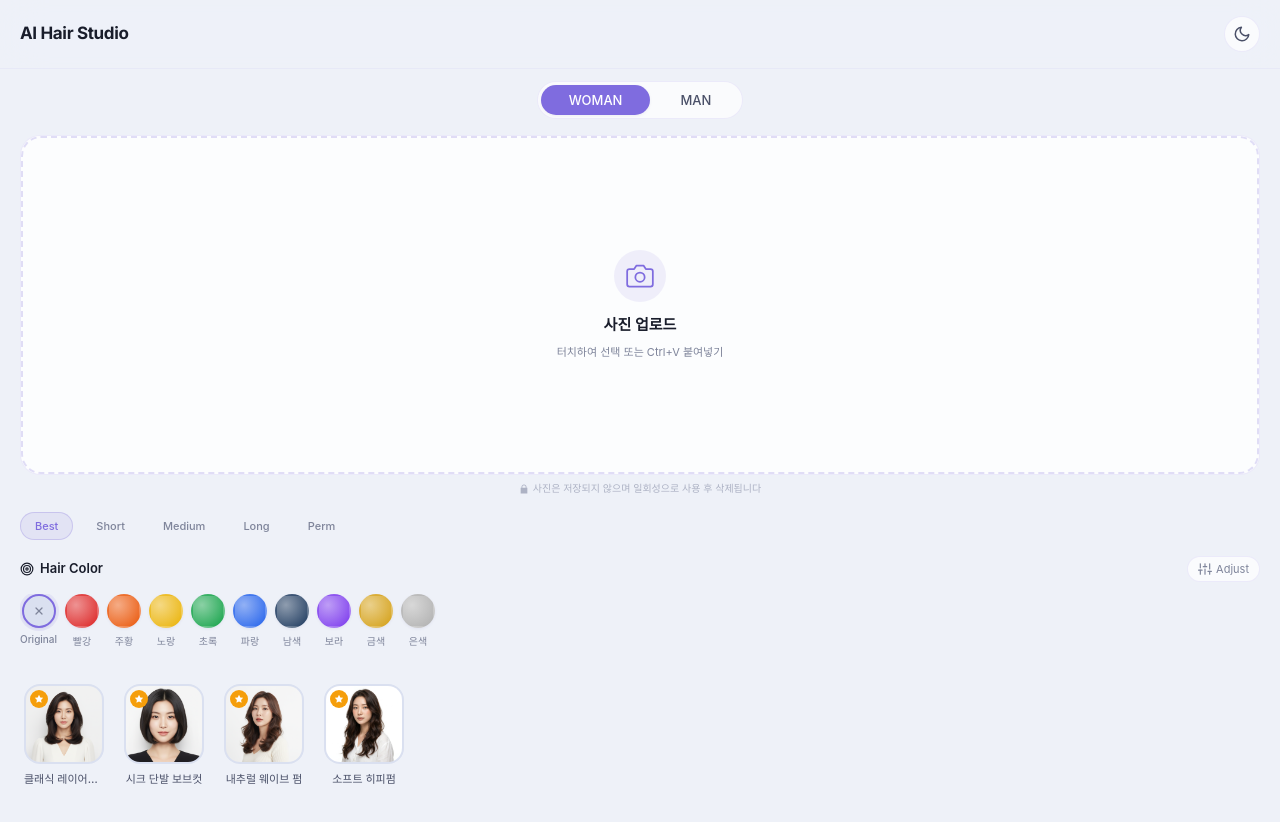
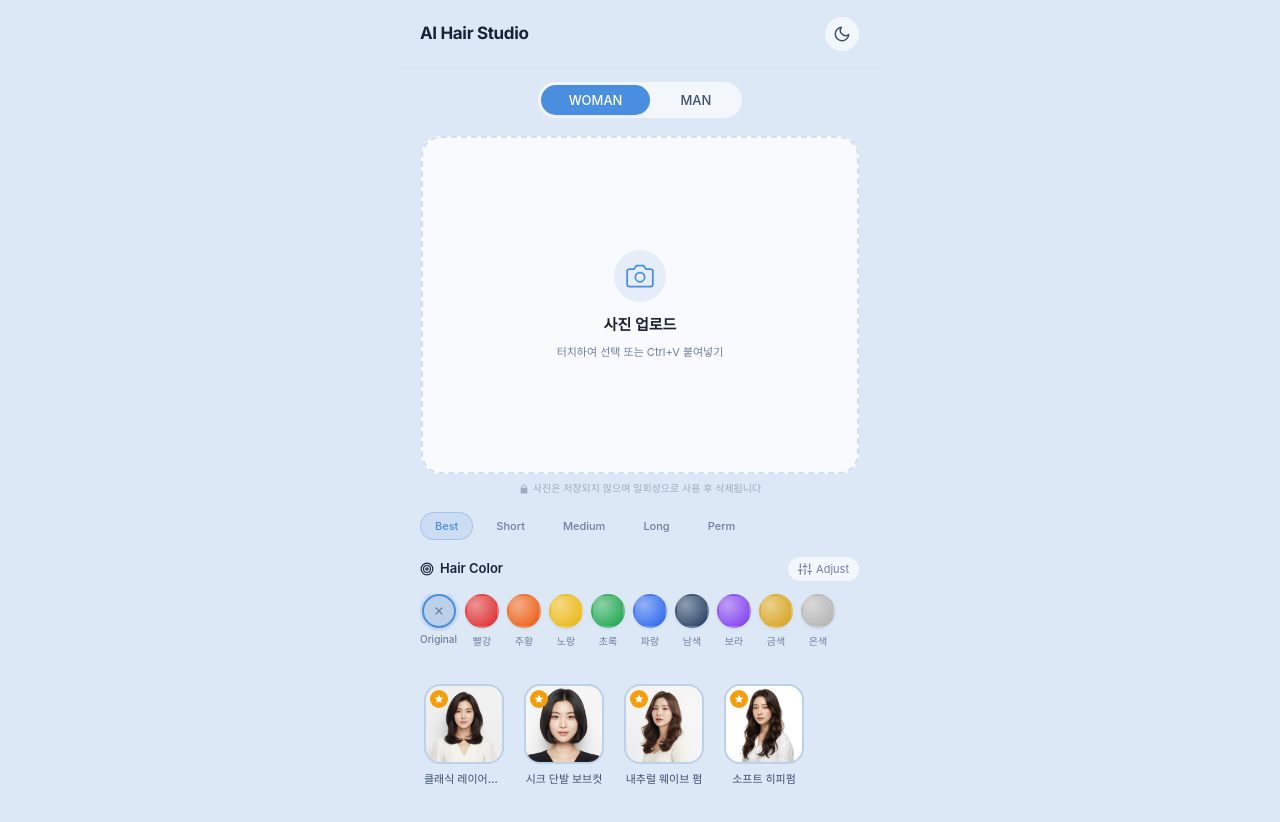
Before and after one commit to ldg001108-prog/hair-salon-app, a Next.js app: page /salon/1 in a window 1280 px wide. Shown: the top 822 px of the page. Built offline with nearby package versions, Linux system fonts and the light colour scheme; a web font is replaced by a local one.

Commit message:
style: 하늘색 배경 톤 강화, 히어로 이미지 사각형 변경, body 중앙 정렬, 스플래시 모델 교체

```diff
--- a/src/app/globals.css
+++ b/src/app/globals.css
@@ -8,30 +8,30 @@
 @import url('https://cdn.jsdelivr.net/gh/orioncactus/pretendard@v1.3.9/dist/web/variable/pretendardvariable-dynamic-subset.min.css');
 @import url('https://fonts.googleapis.com/css2?family=Inter:wght@300;400;500;600;700&display=swap');
 
-/* ── 라이트 테마 (기본) — 소프트 블루-라벤더 ── */
+/* ── 라이트 테마 (기본) — 소프트 스카이블루 ── */
 :root,
 [data-theme="light"] {
-    /* 배경 — 블루-라벤더 파스텔 */
-    --bg-primary: #eef1f8;
-    --bg-secondary: #e4e9f4;
-    --bg-tertiary: #dae0f0;
-    --bg-card: rgba(255, 255, 255, 0.72);
-    --bg-card-hover: rgba(255, 255, 255, 0.88);
-    --bg-glass: rgba(255, 255, 255, 0.52);
-    --bg-glass-strong: rgba(255, 255, 255, 0.72);
+    /* 배경 — 하늘색 파스텔 */
+    --bg-primary: #dce8f5;
+    --bg-secondary: #cddcf0;
+    --bg-tertiary: #bdd0ea;
+    --bg-card: rgba(255, 255, 255, 0.65);
+    --bg-card-hover: rgba(255, 255, 255, 0.82);
+    --bg-glass: rgba(255, 255, 255, 0.45);
+    --bg-glass-strong: rgba(255, 255, 255, 0.65);
 
     /* 텍스트 */
-    --text-primary: #191d2b;
-    --text-secondary: #4a5068;
-    --text-tertiary: #7e849a;
-    --text-muted: #adb2c4;
+    --text-primary: #1a2236;
+    --text-secondary: #3d4f6f;
+    --text-tertiary: #6e7fa0;
+    --text-muted: #9dabc4;
 
-    /* 액센트 — 블루-바이올렛 */
-    --accent: #7c6dd8;
-    --accent-light: #9d90e8;
-    --accent-dim: rgba(124, 109, 216, 0.10);
-    --accent-glow: rgba(124, 109, 216, 0.18);
-    --accent-gradient: linear-gradient(135deg, #9d90e8 0%, #7c6dd8 50%, #6558c0 100%);
+    /* 액센트 — 스카이블루 */
+    --accent: #5b8dd9;
+    --accent-light: #7da8e8;
+    --accent-dim: rgba(91, 141, 217, 0.12);
+    --accent-glow: rgba(91, 141, 217, 0.20);
+    --accent-gradient: linear-gradient(135deg, #7da8e8 0%, #5b8dd9 50%, #4a78c4 100%);
 
     /* 상태 */
     --success: #10b981;
@@ -39,29 +39,29 @@
     --danger: #ef4444;
 
     /* 테두리 */
-    --border: rgba(124, 109, 216, 0.12);
-    --border-light: rgba(124, 109, 216, 0.06);
-    --border-accent: rgba(124, 109, 216, 0.25);
+    --border: rgba(91, 141, 217, 0.15);
+    --border-light: rgba(91, 141, 217, 0.08);
+    --border-accent: rgba(91, 141, 217, 0.30);
 
     /* 그림자 */
-    --shadow-sm: 0 1px 3px rgba(80, 70, 140, 0.08);
-    --shadow-md: 0 4px 12px rgba(80, 70, 140, 0.10);
-    --shadow-lg: 0 8px 30px rgba(80, 70, 140, 0.12);
-    --shadow-glow: 0 0 20px rgba(124, 109, 216, 0.15);
-    --shadow-glow-strong: 0 0 40px rgba(124, 109, 216, 0.25);
+    --shadow-sm: 0 1px 3px rgba(50, 80, 140, 0.10);
+    --shadow-md: 0 4px 12px rgba(50, 80, 140, 0.12);
+    --shadow-lg: 0 8px 30px rgba(50, 80, 140, 0.14);
+    --shadow-glow: 0 0 20px rgba(91, 141, 217, 0.18);
+    --shadow-glow-strong: 0 0 40px rgba(91, 141, 217, 0.28);
 
     /* 특수 */
-    --overlay-bg: rgba(238, 241, 248, 0.92);
-    --header-bg: rgba(238, 241, 248, 0.85);
-    --input-bg: rgba(255, 255, 255, 0.65);
-    --upload-border: rgba(124, 109, 216, 0.22);
-    --upload-bg: rgba(255, 255, 255, 0.45);
+    --overlay-bg: rgba(220, 232, 245, 0.92);
+    --header-bg: rgba(220, 232, 245, 0.85);
+    --input-bg: rgba(255, 255, 255, 0.55);
+    --upload-border: rgba(91, 141, 217, 0.25);
+    --upload-bg: rgba(255, 255, 255, 0.40);
     --tab-indicator: var(--accent);
     --tab-active-text: #fff;
     --tab-active-bg: var(--accent);
     --tab-inactive-text: var(--text-secondary);
-    --slider-track: rgba(124, 109, 216, 0.12);
-    --toast-bg: rgba(25, 29, 43, 0.9);
+    --slider-track: rgba(91, 141, 217, 0.15);
+    --toast-bg: rgba(26, 34, 54, 0.9);
     --toast-text: #fff;
 
     color-scheme: light;
@@ -159,8 +159,8 @@
 
     :root,
     [data-theme="light"] {
-        --accent: color(display-p3 0.486 0.427 0.847);
-        --accent-light: color(display-p3 0.616 0.565 0.91);
+        --accent: color(display-p3 0.357 0.553 0.851);
+        --accent-light: color(display-p3 0.49 0.659 0.91);
     }
 
     [data-theme="dark"] {
@@ -182,6 +182,7 @@ html {
     font-size: 16px;
     -webkit-text-size-adjust: 100%;
     -webkit-tap-highlight-color: transparent;
+    background-color: var(--bg-primary);
 }
 
 body {
@@ -195,6 +196,9 @@ body {
     overscroll-behavior: none;
     -webkit-overflow-scrolling: touch;
     touch-action: manipulation;
+    /* 중앙 정렬 — 데스크탑에서도 모바일 레이아웃 유지 */
+    max-width: 480px;
+    margin: 0 auto;
     padding-top: env(safe-area-inset-top);
     padding-bottom: env(safe-area-inset-bottom);
     padding-left: env(safe-area-inset-left);
--- a/src/components/Splash/Splash.module.css
+++ b/src/components/Splash/Splash.module.css
@@ -15,6 +15,8 @@
     user-select: none;
     -webkit-tap-highlight-color: transparent;
     animation: splashIn 0.7s var(--ease-out);
+    max-width: 480px;
+    margin: 0 auto;
 }
 
 /* ── 파티클 ── */
@@ -96,18 +98,18 @@
     }
 }
 
-/* ── 히어로 이미지 ── */
+/* ── 히어로 이미지 — 사각형 ── */
 .heroWrap {
     position: relative;
-    width: 200px;
-    height: 200px;
+    width: 220px;
+    height: 280px;
     animation: heroEnter 0.9s var(--ease-out) 0.2s both;
 }
 
 .heroGlow {
     position: absolute;
     inset: -20px;
-    border-radius: 50%;
+    border-radius: 24px;
     background: radial-gradient(circle, var(--accent-glow) 0%, transparent 70%);
     animation: glowPulse 3s ease-in-out infinite;
 }
@@ -117,7 +119,7 @@
     width: 100%;
     height: 100%;
     object-fit: cover;
-    border-radius: 50%;
+    border-radius: 20px;
     border: 2.5px solid var(--border-accent);
     box-shadow: var(--shadow-glow);
     z-index: 1;
```
Also changed, not shown: 1 other file (tests, documents, lock files or other folders).
